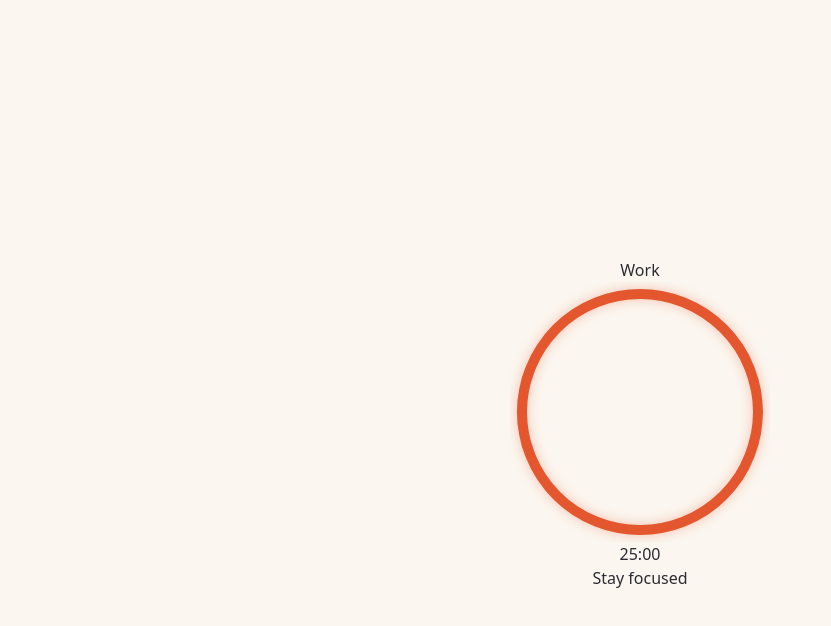
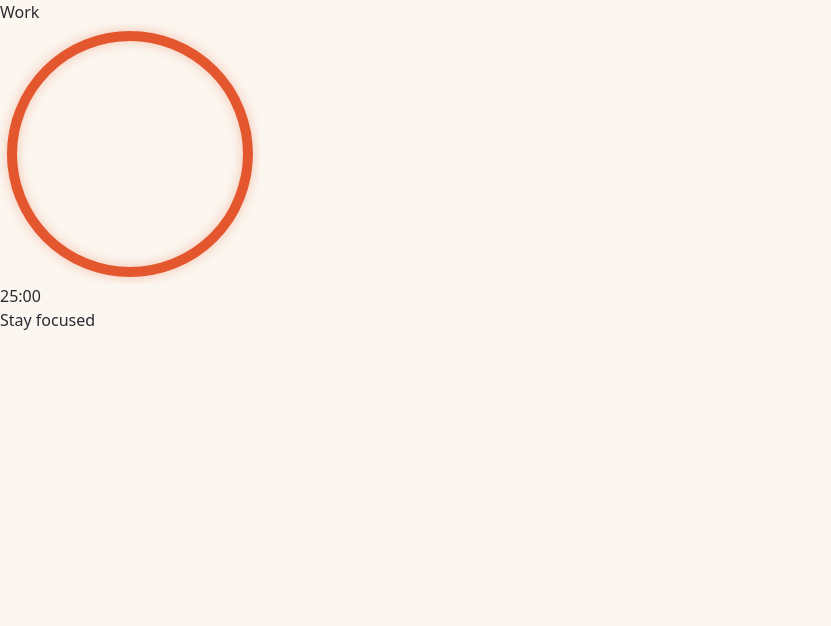
Before and after one commit to wisbidev/project-83768ee9, a Next.js app in the folder code/frontend/: page / in a window 1280 px wide. Shown: the top 626 px of the page, without its empty margins (0-831 px from the left). Built offline with nearby package versions, Linux system fonts and the light colour scheme.

Commit message:
Compose TimerCard in page.tsx

```diff
--- a/code/frontend/app/page.tsx
+++ b/code/frontend/app/page.tsx
@@ -1,9 +1,9 @@
+// page.tsx is a Server Component — it only composes children.
+// All interactive logic lives in Client Components ("use client") imported below.
+// Do NOT add browser APIs, React state, or event handlers to this file.
+
 import TimerCard from '@/components/TimerCard';
 
 export default function Page() {
-  return (
-    <main className="min-h-dvh flex flex-col items-center justify-center gap-8 px-4 py-8">
-      <TimerCard />
-    </main>
-  );
+  return <TimerCard />;
 }
```
